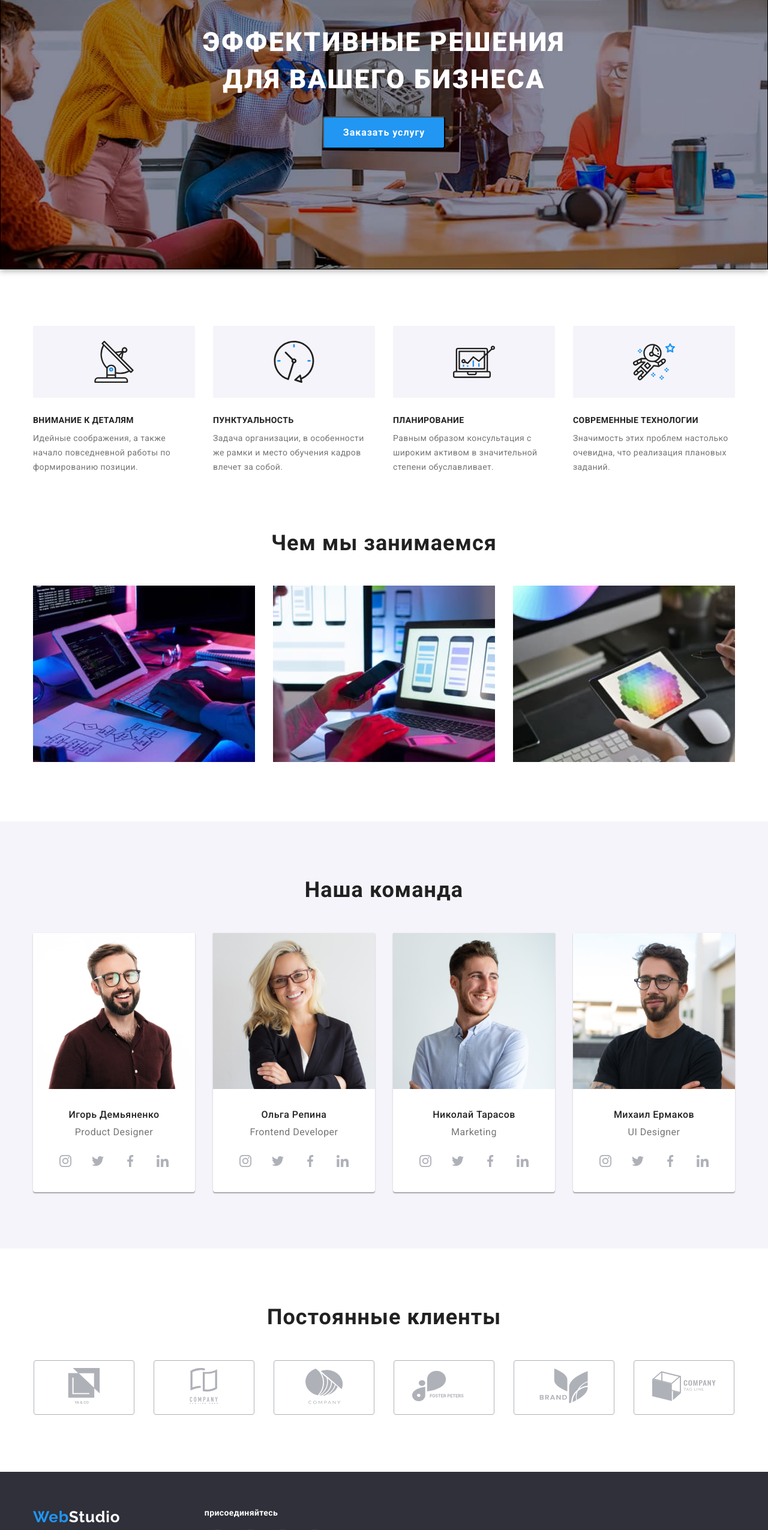
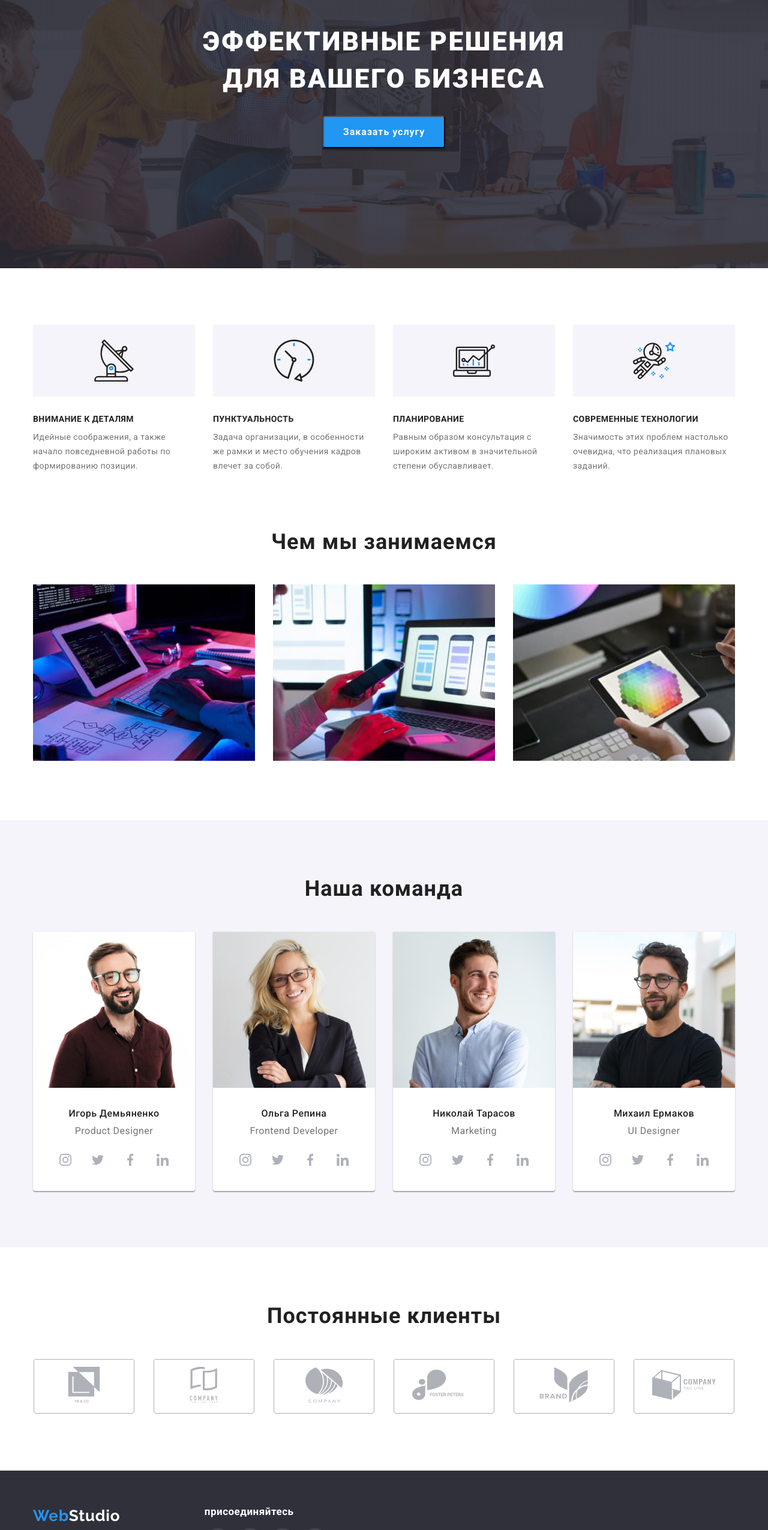
Before and after one commit to AleksandrFisun/goit-markup-hw-04, a plain HTML site: page index.html in a window 1280 px wide. Shown: the part 240-2790 px from the top of the page at 60% size. Drawn offline with nearby package versions, Linux system fonts and the light colour scheme.

Commit message:
Добавил лайнер градиент на Эффективные решения для вашего бизнеса

```diff
--- a/css/style.css
+++ b/css/style.css
@@ -201,10 +201,10 @@ body {
 .title-join{
   margin-bottom: 20px;
   font-family: var(--font-roboto);
-  font-weight: 700;
-  font-size: 14px;
-  line-height: 16px;
-  letter-spacing: 0.03em;
+font-weight: 700;
+font-size: 17px;
+line-height: 16px;
+letter-spacing: 0.03em;
 color: #FFFFFF;
 }
 /* Список социальных сетей */
@@ -258,9 +258,7 @@ color: #FFFFFF;
   text-align: center;
 }
 .promo {
-  background-image: url(../images/baner-promo.jpg);
-  border: 1px solid #000000;
-  filter: drop-shadow(0px 4px 4px rgba(0, 0, 0, 0.25));
+  background-image: linear-gradient(to right, rgba(47, 48, 58, 0.8), rgba(47, 48, 58, 0.8)),url(../images/baner-promo.jpg);
   background-color: rgba(47, 48, 58, 0.4);
   background-position: center;
   background-size: cover;
--- a/index.html
+++ b/index.html
@@ -321,7 +321,7 @@
                     </address>
                 </div>
                 <div class="footer-social">
-                    <h3 class="title-join">присоединяйтесь</h3>
+                    <h2 class="title-join">присоединяйтесь</h2>
                     <!-- Соц сети -->
                     <ul class="footer-social-media">
                         <li class="footer-list"><a class="footer-link" href="https://www.instagram.com/"
```
